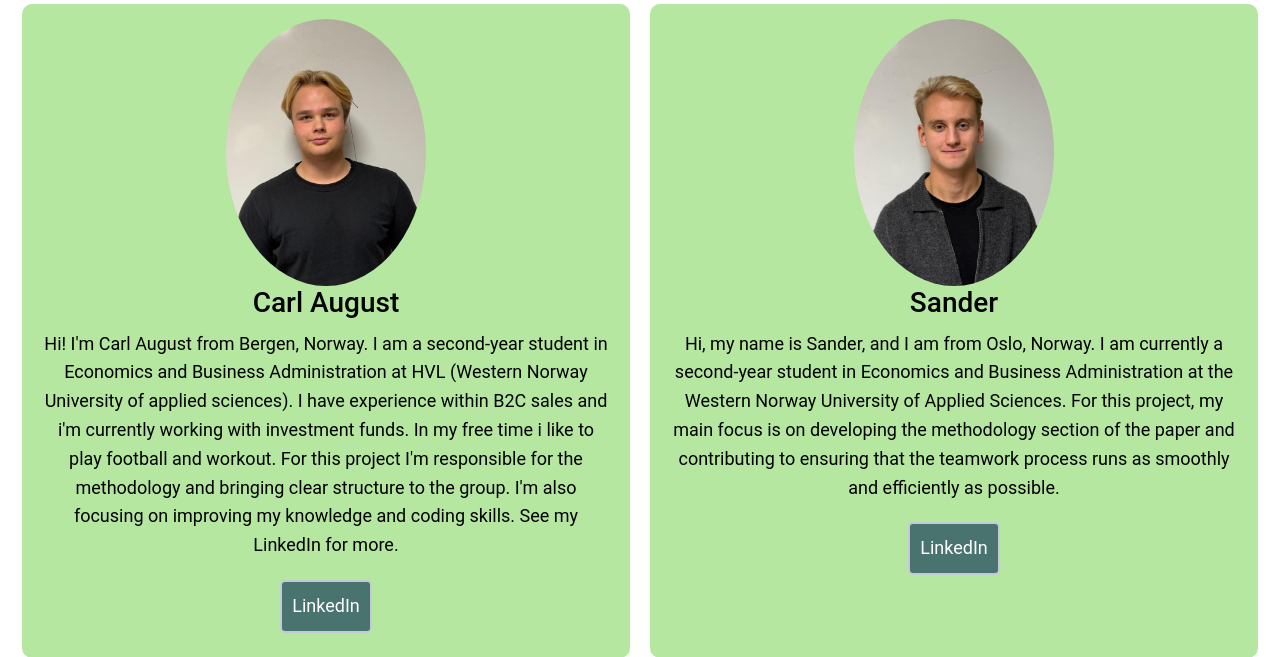
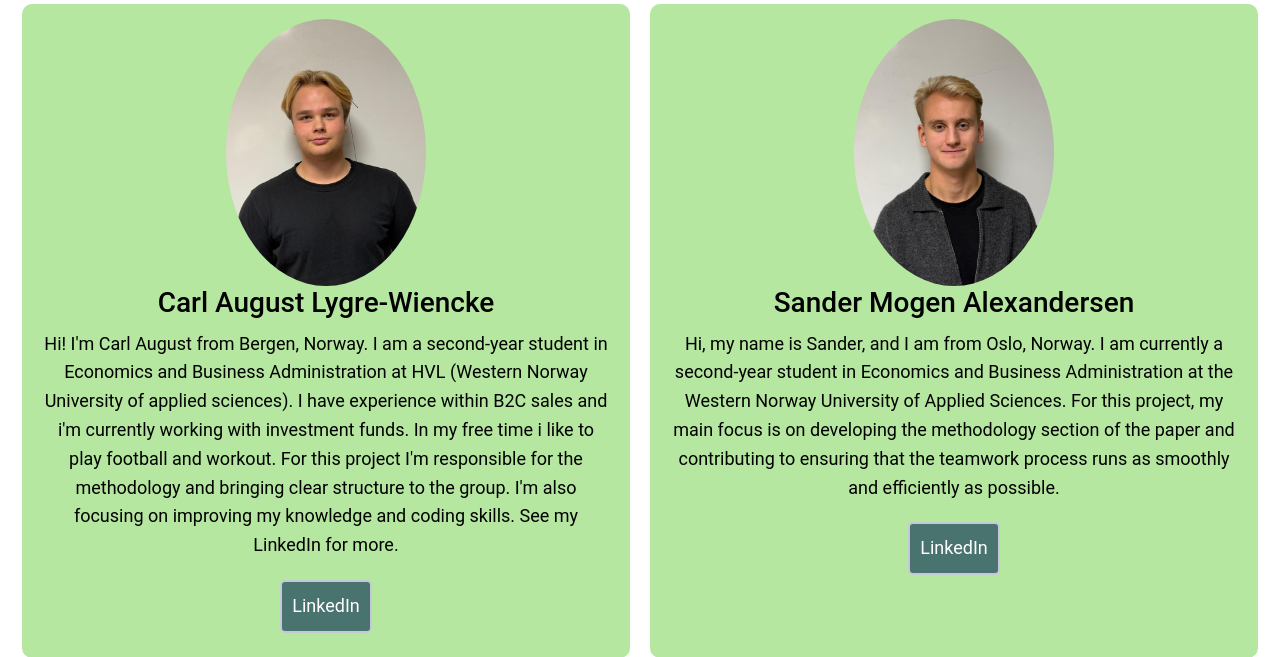
Before and after one commit to JosefLeininger03/carbon_app_2025, a Flask app: page / in a window 1280 px wide. Shown: the part 3046-3703 px from the top of the page. Run offline with Flask 2, Linux system fonts and the light colour scheme; some libraries are stand-ins or nearby versions.

Commit message:
Update home.html

```diff
--- a/capp/templates/home.html
+++ b/capp/templates/home.html
@@ -55,13 +55,12 @@
 <!-- Developers -->
 <section class="section_developers">
   <div class="container">
-
     <div class="developers" style="display:block;">
       <h1 style="text-align:center;"> Meet our team</h1>
       <div class="ourteam_text">
         <p>
           Our team consists of seven students from Western Norway University of Applied Sciences, four of whom are local Norwegian students, while the remaining three are international exchange students from Finland, Germany, and the Netherlands. This makes us a diverse group of young people of different ages, cultures, and native languages, something we see as a great advantage.
-Our differences make us more diverse and adaptable, giving us a variety of perspectives on how to solve the challenges we face along the way. With different levels of experience in Python and coding, we divided the work to build on our individual strengths, while also ensuring that we could learn from and benefit from each other’s knowledge.
+          Our differences make us more diverse and adaptable, giving us a variety of perspectives on how to solve the challenges we face along the way. With different levels of experience in Python and coding, we divided the work to build on our individual strengths, while also ensuring that we could learn from and benefit from each other’s knowledge.
         </p>
     </div>
 
@@ -119,7 +118,7 @@ Our differences make us more diverse and adaptable, giving us a variety of persp
           <div class="developers">
       <div class="box2">
         <img src="{{url_for('static', filename='icons/carl.jpg')}}" alt="" style="border-radius: 50%; width:200px;">
-        <h3>Carl August</h3>
+        <h3>Carl August Lygre-Wiencke</h3>
         <p>  Hi! I'm Carl August from Bergen, Norway. I am a second-year student in Economics and Business Administration at HVL (Western Norway University of applied sciences). I have experience within B2C sales and i'm currently working with investment funds. In my free time i like to play football and workout. For this project I'm responsible for the methodology and bringing clear structure to the group. I'm also focusing on improving my knowledge and coding skills. See my LinkedIn for more.
         </p>
         <div class="section_container_buttons_developers">
@@ -128,7 +127,7 @@ Our differences make us more diverse and adaptable, giving us a variety of persp
       </div>
       <div class="box2">
         <img src="{{url_for('static', filename='icons/sander.jpg')}}" alt="" style="border-radius: 50%; width:200px;">
-        <h3>Sander</h3>
+        <h3>Sander Mogen Alexandersen</h3>
         <p>  Hi, my name is Sander, and I am from Oslo, Norway. I am currently a second-year student in Economics and Business Administration at the Western Norway University of Applied Sciences. For this project, my main focus is on developing the methodology section of the paper and contributing to ensuring that the teamwork process runs as smoothly and efficiently as possible.
         </p>
         <div class="section_container_buttons_developers">
```
